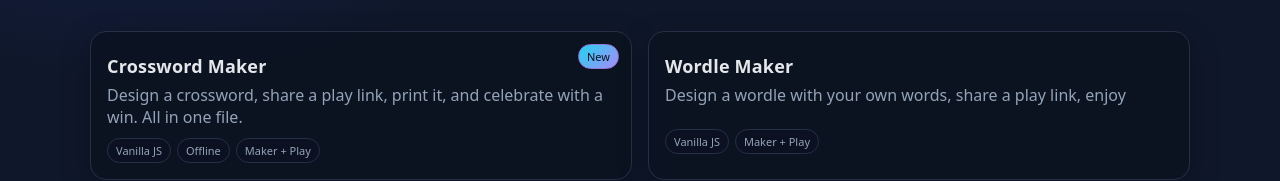
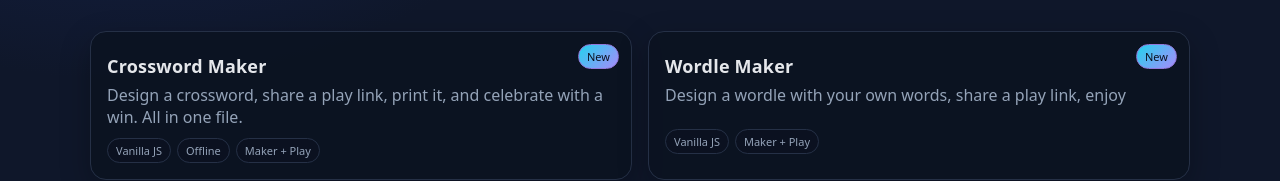
Before and after one commit to dog-blip/dogsite, a plain HTML site: page index.html in a window 1280 px wide. Shown: the part 200-381 px from the top of the page. Drawn offline with Linux system fonts and the light colour scheme.

Commit message:
Update index.html

```diff
--- a/index.html
+++ b/index.html
@@ -170,15 +170,15 @@
         </div>
         <a class="stretch" href="crossword.html" aria-label="Open Crossword Maker"></a>
       </article>
-
+<!-- Project: Wordle Maker -->
             <article class="card">
         <h3>Wordle Maker</h3>
+        <span class="badge">New</span>
         <p>Design a wordle with your own words, share a play link, enjoy</p>
         <div class="tags">
           <span class="tag">Vanilla JS</span>
           <span class="tag">Maker + Play</span>
         </div>
-
         <a class="stretch" href="wordle.html" aria-label="Open Wordle Maker"></a>
       </article>
 
```
